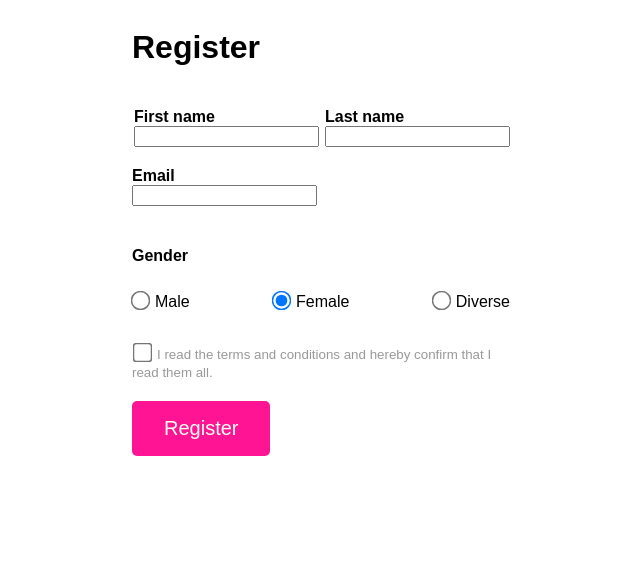
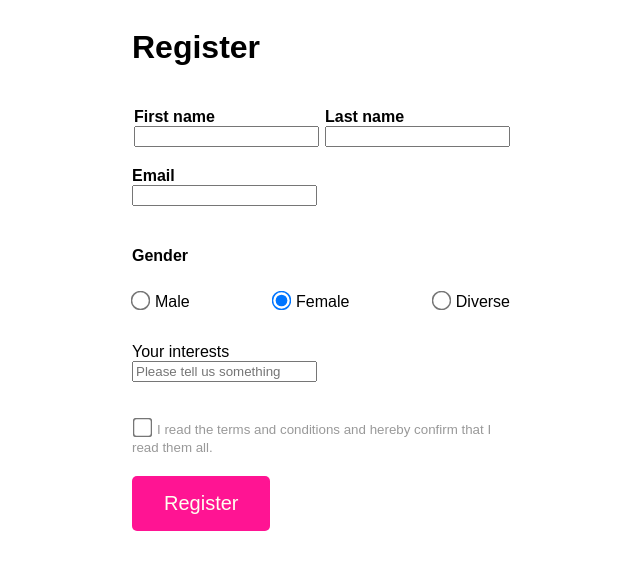
Before and after one commit to ThomasKirst/react-forms-demo, a React (Create React App) app: page / in a window 1280 px wide. Shown: the top 570 px of the page, without its empty margins (318-958 px from the left). Built offline with nearby package versions, Linux system fonts and the light colour scheme.

Commit message:
Added tags entry and list

```diff
--- a/src/RegisterForm.js
+++ b/src/RegisterForm.js
@@ -1,4 +1,5 @@
 import { useState } from 'react';
+import Tags from './Tags';
 
 import styled from 'styled-components/macro';
 
@@ -9,7 +10,15 @@ export default function RegisterForm() {
     email: '',
     gender: 'female',
     toc: false,
+    tags: [],
   });
+
+  function updateTags(tag) {
+    setUserProfile({
+      ...userProfile,
+      tags: [...userProfile.tags, tag],
+    });
+  }
 
   function sendForm(event) {
     event.preventDefault();
@@ -18,7 +27,6 @@ export default function RegisterForm() {
     } else {
       alert('ERROR: Check your input');
     }
-
     console.log(userProfile);
   }
 
@@ -107,6 +115,12 @@ export default function RegisterForm() {
         </label>
       </Fieldset>
 
+      <Tags
+        onUpdateTags={updateTags}
+        tags={userProfile.tags}
+        headline="Your interests"
+      />
+
       <label>
         <input type="checkbox" name="toc" onChange={handleChange} />
         <small>
--- /dev/null
+++ b/src/Tags.js
@@ -0,0 +1,35 @@
+import { useState } from 'react';
+
+export default function Tags({ tags, headline, onUpdateTags }) {
+  const [inputValue, setInputValue] = useState('');
+
+  const handleChange = (event) => {
+    setInputValue(event.target.value);
+  };
+
+  const handleKeyDown = (event) => {
+    if (event.key === 'Enter') {
+      event.preventDefault();
+      onUpdateTags(inputValue.toLocaleUpperCase());
+      setInputValue('');
+    }
+  };
+
+  return (
+    <div>
+      <label>{headline}</label>
+      <input
+        type="text"
+        placeholder="Please tell us something"
+        onChange={handleChange}
+        value={inputValue}
+        onKeyDown={handleKeyDown}
+      />
+      <ul>
+        {tags.map((tag) => (
+          <li>{tag}</li>
+        ))}
+      </ul>
+    </div>
+  );
+}
```
